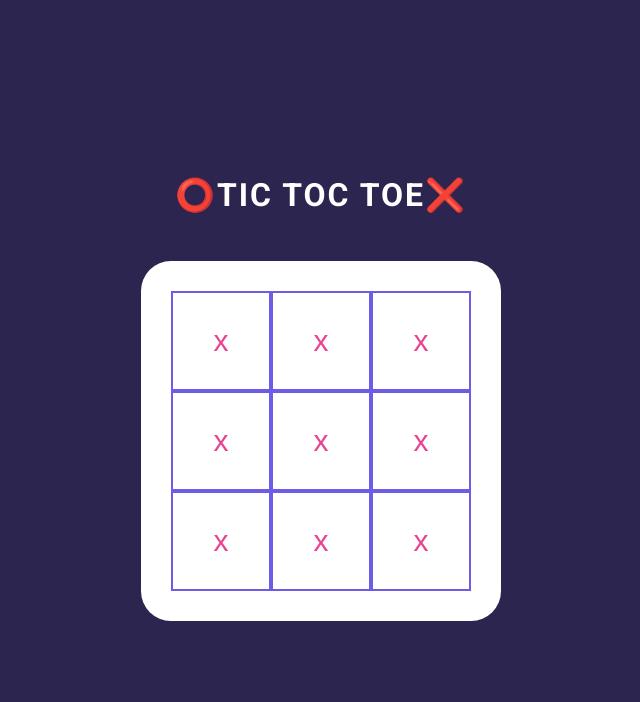
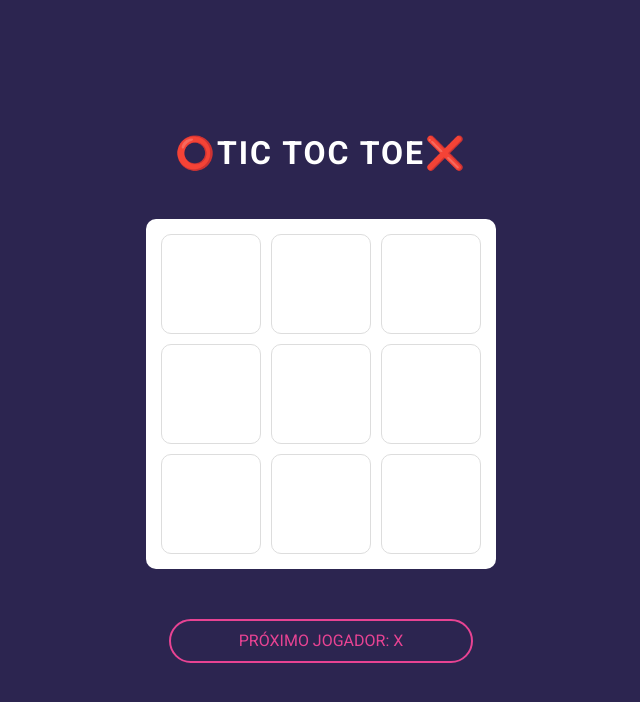
Before and after one commit to felipeolliveira/two-week-react, a React (Create React App) app in the folder app/: page / in a window 1280 px wide. Shown: the top 702 px of the page, without its empty margins (319-959 px from the left). Built offline with nearby package versions, Linux system fonts and the light colour scheme.

Commit message:
Dia 02 - Desafio Básico e Avançado (Adição do component NextPlayer e mudança do componentSquareButton de stateless para statefull, possibilitante a mudança de estado de x para o por um if ternário)

```diff
--- a/app/src/App.js
+++ b/app/src/App.js
@@ -6,11 +6,13 @@ import "./style/base.css"
 import BoardSquare from "./components/BoardSquare";
 import GameWrapper from "./components/GameWrapper";
 import GameTitle from "./components/GameTitle";
+import NextPlayer from "./components/NextPlayer";
 
 const App = () => (
   <GameWrapper>
     <GameTitle />
-    <BoardSquare />
+    <BoardSquare squads="9" />
+    <NextPlayer />
   </GameWrapper>
 );
 
--- a/app/src/components/BoardSquare/index.js
+++ b/app/src/components/BoardSquare/index.js
@@ -16,9 +16,9 @@ const squaresMultiplier = (number) => {
   return arrayComponents;
 }
 
-const BoardSquare = () => (
+const BoardSquare = (props) => (
   <article className="board-square">
-    {squaresMultiplier(9)}
+    {squaresMultiplier(props.squads)}
   </article>
 )
 
--- a/app/src/components/BoardSquare/style.css
+++ b/app/src/components/BoardSquare/style.css
@@ -1,6 +1,6 @@
 .board-square {
-  width: 300px;
+  width: 330px;
   background-color: #fff;
-  border-radius: 30px;
-  padding: 30px;
+  border-radius: 10px;
+  padding: 10px;
 }
--- a/app/src/components/GameWrapper/style.css
+++ b/app/src/components/GameWrapper/style.css
@@ -6,4 +6,5 @@
   justify-content: center;
   align-items: center;
   flex-direction: column;
+  position: relative;
 }
--- /dev/null
+++ b/app/src/components/NextPlayer/index.js
@@ -0,0 +1,7 @@
+import React from "react";
+
+import "./style.css"
+
+const NextPlayer = () => <p className="next-player">Próximo Jogador: <span className="player">X</span></p>;
+
+export default NextPlayer;
--- /dev/null
+++ b/app/src/components/NextPlayer/style.css
@@ -0,0 +1,10 @@
+.next-player {
+  width: 300px;
+  margin-top: 50px;
+  color: #e84393;
+  border: 2px solid #e84393;
+  text-align: center;
+  line-height: 40px;
+  border-radius: 40px;
+  text-transform: uppercase;
+}
--- a/app/src/components/SquareButton/index.js
+++ b/app/src/components/SquareButton/index.js
@@ -1,13 +1,25 @@
-import React from "react";
+import React, { Component } from "react";
 
 import "./style.css"
 
-const handleClick = texto => console.log(texto);
 
-const SquareButton = () => (
-  <button
-    onClick={handleClick("Foi")}
-    className="square-button">x</button>
-)
+class SquareButton extends Component {
+  constructor(props) {
+    super(props)
+    this.state = {
+      player: ""
+    }
+  }
+
+  toggleChoise = () => {
+    this.setState({
+      player: (this.state.player === "X" ? "O" : "X")
+    })
+  }
+
+  render() {
+    return <button onClick={this.toggleChoise} className="square-button">{this.state.player}</button>
+  }
+}
 
 export default SquareButton;
--- a/app/src/components/SquareButton/style.css
+++ b/app/src/components/SquareButton/style.css
@@ -2,8 +2,11 @@
   width: 100px;
   height: 100px;
   background-color: transparent;
-  border: 2px solid #6c5ce7;
   font-size: 30px;
   color: #e84393;
   cursor: pointer;
+  border: 1px solid #ddd;
+  vertical-align: middle;
+  margin: 5px;
+  border-radius: 10px;
 }
```
